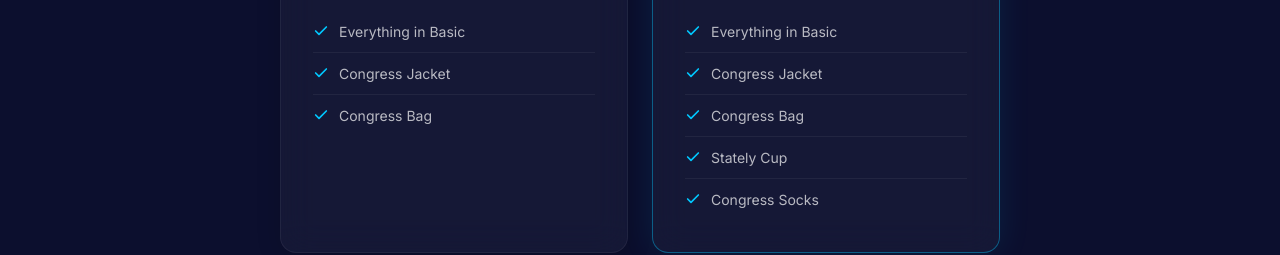
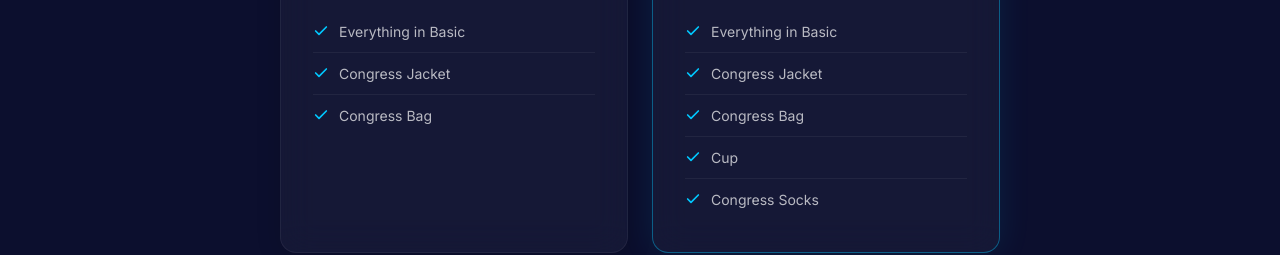
Before and after one commit to iamcollins404/youthCongressApp-2026, a React (Vite) app in the folder client/: page / in a window 1280 px wide. Shown: the part 8900-9155 px from the top of the page. Built offline with nearby package versions, Linux system fonts and the light colour scheme; a web font is replaced by a local one.

Commit message:
Update Full Pack item description in pricing options: replace 'Stately Cup' with 'Cup' for accuracy in the registration package details.

```diff
--- a/client/src/pages/index.jsx
+++ b/client/src/pages/index.jsx
@@ -494,7 +494,7 @@ function Index() {
             { name: 'Basic', price: 'R450', desc: 'Registration without a pack', items: ['Congress access', 'All sessions', 'Meals on premises'] },
             { name: 'Basic Pack', price: 'R750', desc: 'Registration with Jacket', items: ['Everything in Basic', 'Congress Jacket'], highlight: false },
             { name: 'Half Pack', price: 'R950', desc: 'Jacket & Bag', items: ['Everything in Basic', 'Congress Jacket', 'Congress Bag'], highlight: false },
-            { name: 'Full Pack', price: 'R1200', desc: 'Jacket, Bag, Cup & Socks', items: ['Everything in Basic', 'Congress Jacket', 'Congress Bag', 'Stately Cup', 'Congress Socks'], highlight: true },
+            { name: 'Full Pack', price: 'R1200', desc: 'Jacket, Bag, Cup & Socks', items: ['Everything in Basic', 'Congress Jacket', 'Congress Bag', 'Cup', 'Congress Socks'], highlight: true },
           ].map((pkg, i) => (
             <div
               key={i}
```
